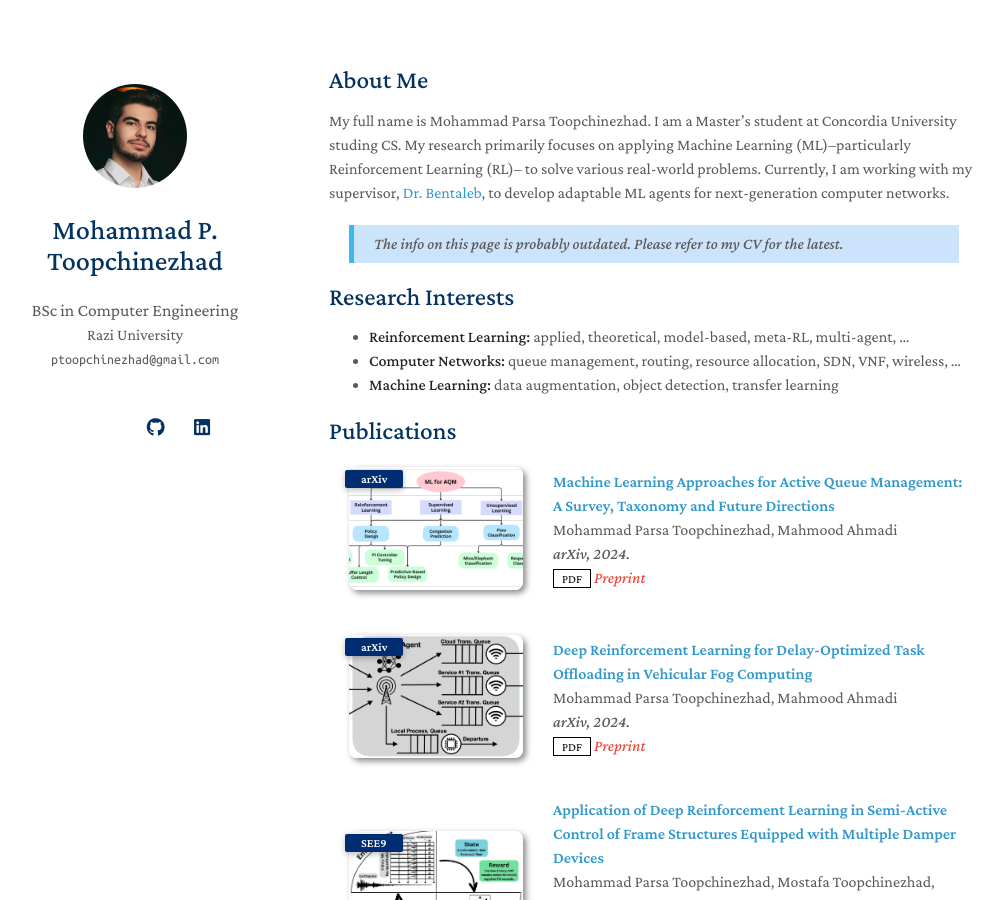
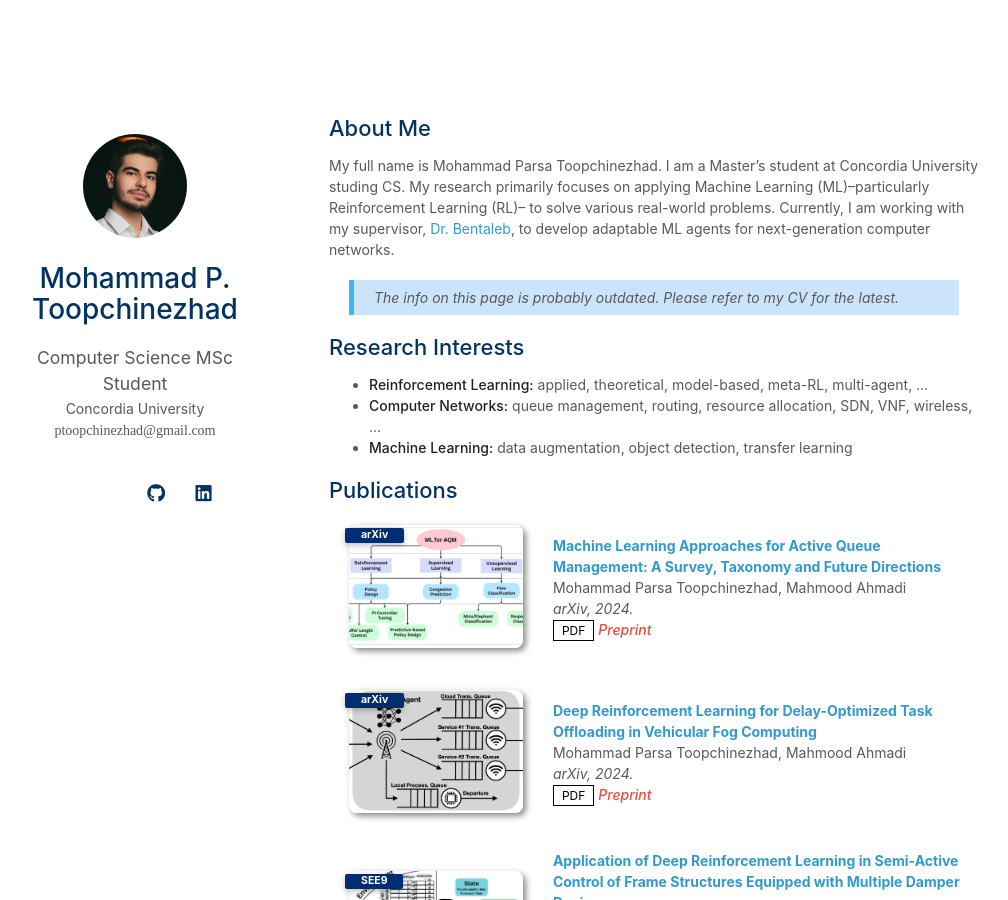
Before and after one commit to Procedurally-Generated-Human/Procedurally-Generated-Human.github.io, a Jekyll site: the page built from index.md, in a window 1280 px wide and 900 px high. Shown: the whole window, without its empty margins (141-1149 px from the left). Built offline with Jekyll 4.4.1, drawn with Linux system fonts in a browser that asks for light colours; a style sheet for code colours, icons or effects is not loaded; our own code applies the rules of GitHub Pages for plain Markdown files.

Commit message:
Update _config.yml

```diff
--- a/_config.yml
+++ b/_config.yml
@@ -1,12 +1,12 @@
 # Basic Information
 title: Mohammad P. Toopchinezhad
-position: BSc in Computer Engineering
-affiliation: Razi University
+position: Computer Science MSc Student
+affiliation: Concordia University
 email: ptoopchinezhad@gmail.com
 
 # Search Engine Optimization (SEO)
 # The following information is used to improve the website traffic from search engines, e.g., Google.
-keywords: parsa, parsa toopchinezhad, mohammad parsa toopchinezhad, machine learning, reinforcement learning
+keywords: parsa, parsa toopchinezhad, mohammad parsa toopchinezhad, machine learning, reinforcement learning, computer networks, digital twins
 description: Mohammad Parsa Toopchinezhad's portfolio website
 canonical: https://minimal-light-theme.yliu.me/
 
@@ -34,7 +34,7 @@ auto_dark_mode: true
 
 # Font
 # You can use this option to choose between Serif or Sans Serif fonts.
-font: "Serif" # or "Sans Serif"
+font: "Sans Serif" # or "Sans Serif"
 
 # Google Analytics ID
 # Please remove this if you don't use Google Analytics
```
